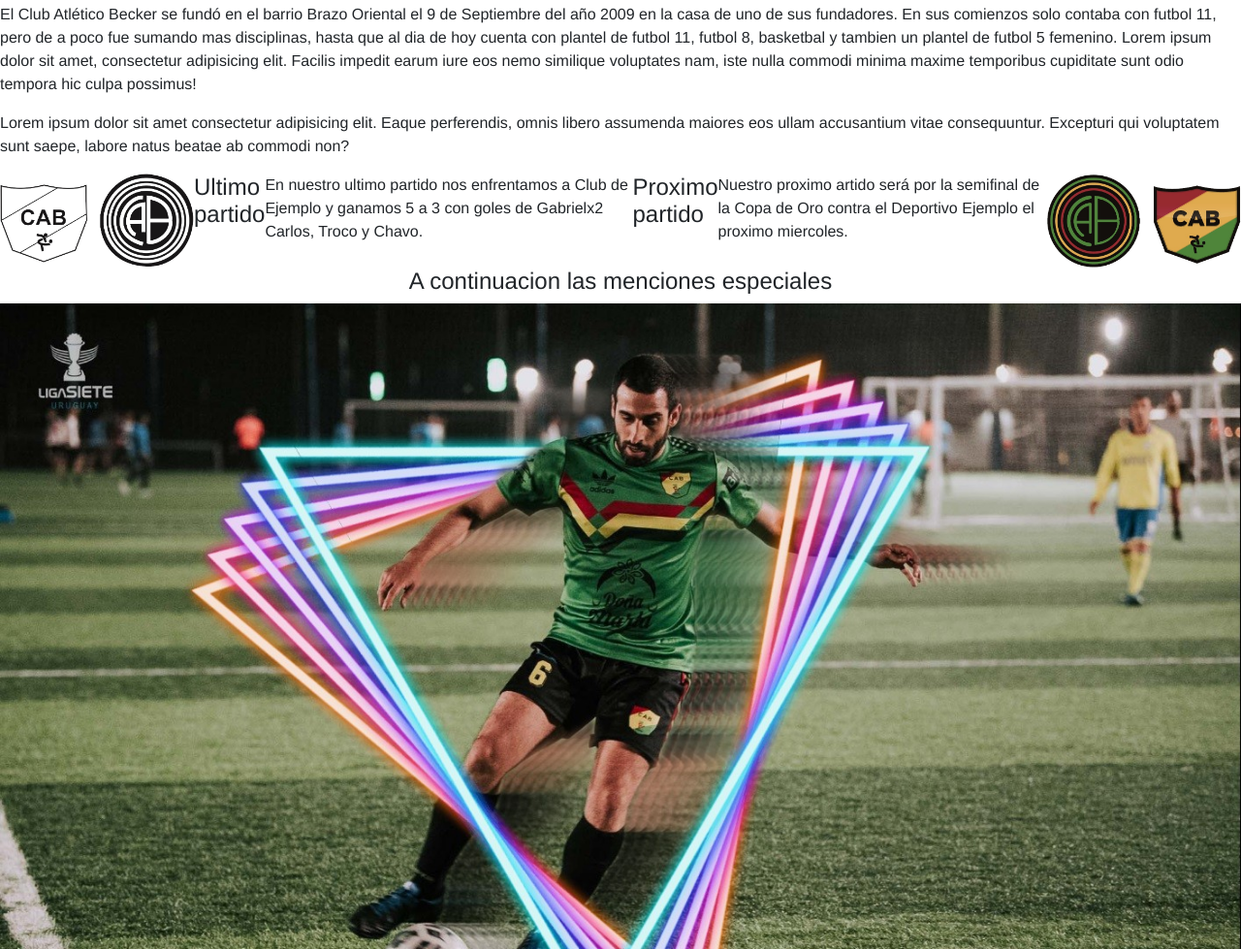
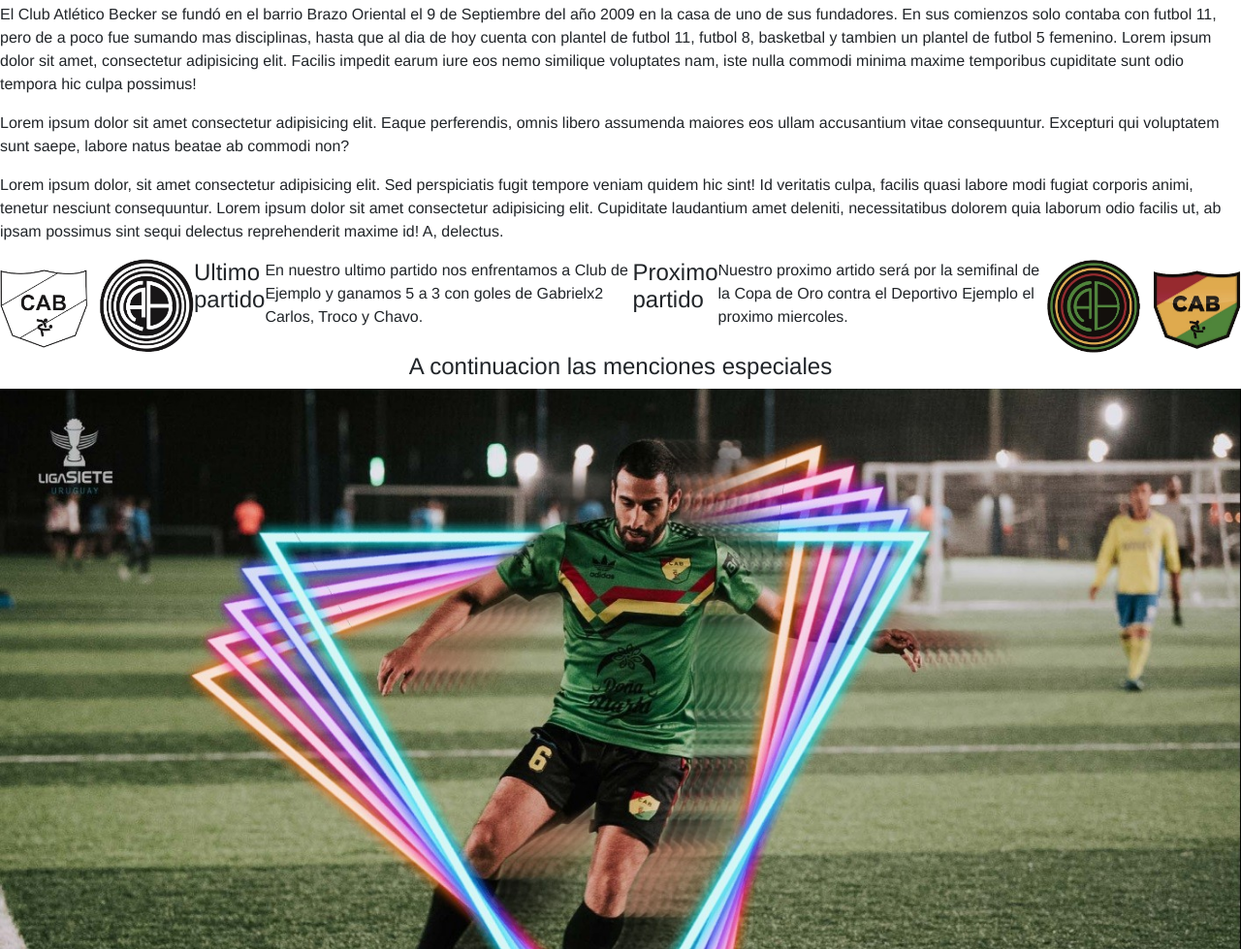
Before and after one commit to MauroS33/segunda-entrega-mauro, a plain HTML site: page Index.html in a window 1280 px wide. Shown: the part 1117-2096 px from the top of the page at 97% size. Drawn offline with nearby package versions, Linux system fonts and the light colour scheme; a web font is replaced by a local one.

```diff
--- a/Index.html
+++ b/Index.html
@@ -42,6 +42,10 @@
         </p>
         <p class="principal__texto">
             Lorem ipsum dolor sit amet consectetur adipisicing elit. Eaque perferendis, omnis libero assumenda maiores eos ullam accusantium vitae consequuntur. Excepturi qui voluptatem sunt saepe, labore natus beatae ab commodi non?
+        </p>
+        <p class="principal__texto">
+            Lorem ipsum dolor, sit amet consectetur adipisicing elit. Sed perspiciatis fugit tempore veniam quidem hic sint!
+            Id veritatis culpa, facilis quasi labore modi fugiat corporis animi, tenetur nesciunt consequuntur. Lorem ipsum dolor sit amet consectetur adipisicing elit. Cupiditate laudantium amet deleniti, necessitatibus dolorem quia laborum odio facilis ut, ab ipsam possimus sint sequi delectus reprehenderit maxime id! A, delectus.
         </p>
 
     </main>
```
